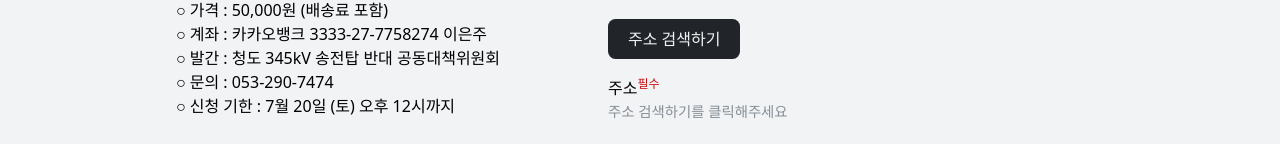
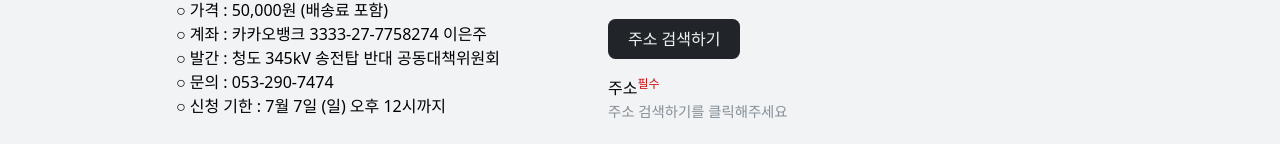
Before and after one commit to home1201/photobook345kv, a Vue app: page / in a window 1280 px wide. Shown: the part 651-795 px from the top of the page. Built offline with nearby package versions, Linux system fonts and the light colour scheme; a web font is replaced by a local one.

Commit message:
수정사항 반영 3

```diff
--- a/src/components/TheMainDesc.vue
+++ b/src/components/TheMainDesc.vue
@@ -19,7 +19,7 @@
         { key: "계좌", value: "카카오뱅크 3333-27-7758274 이은주" },
         { key: "발간", value: "청도 345kV 송전탑 반대 공동대책위원회" },
         { key: "문의", value: "053-290-7474" },
-        { key: "신청 기한", value: "7월 20일 (토) 오후 12시까지" },
+        { key: "신청 기한", value: "7월 7일 (일) 오후 12시까지" },
       ],
     };
   },
```
